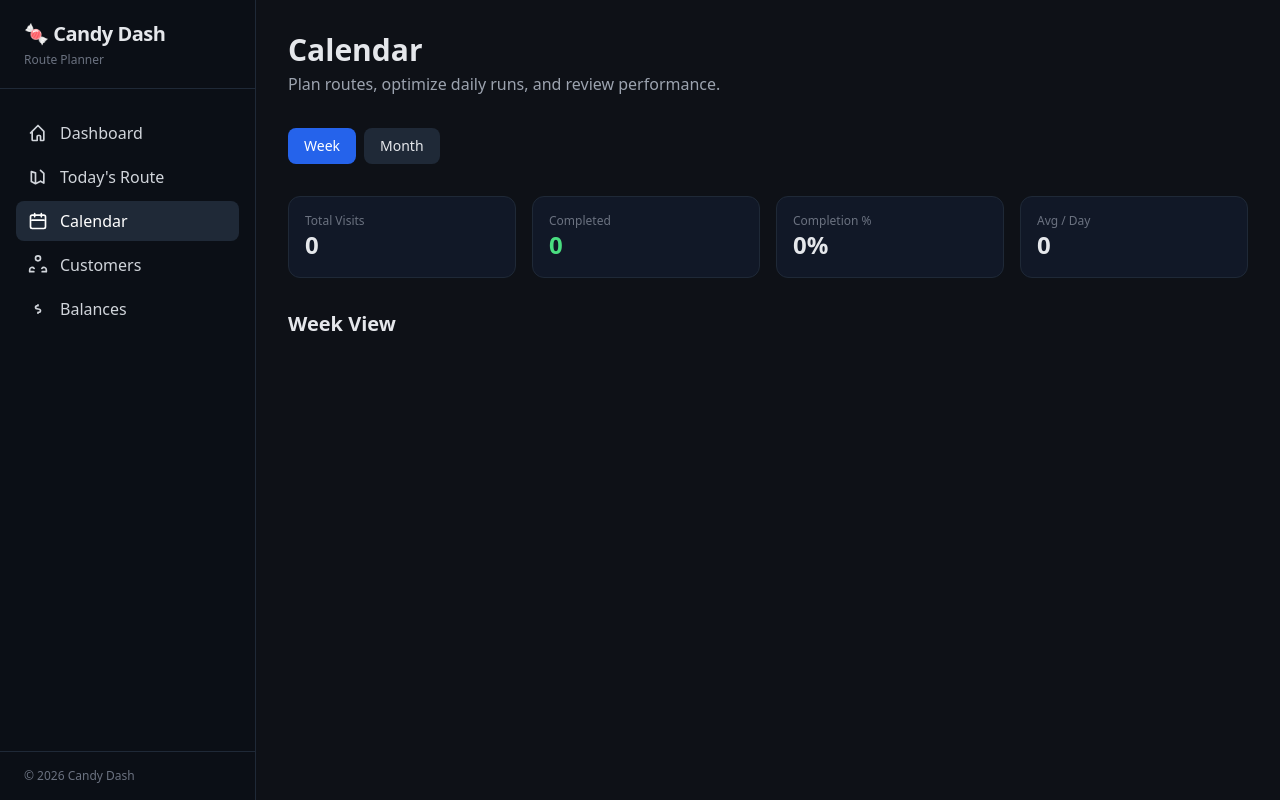
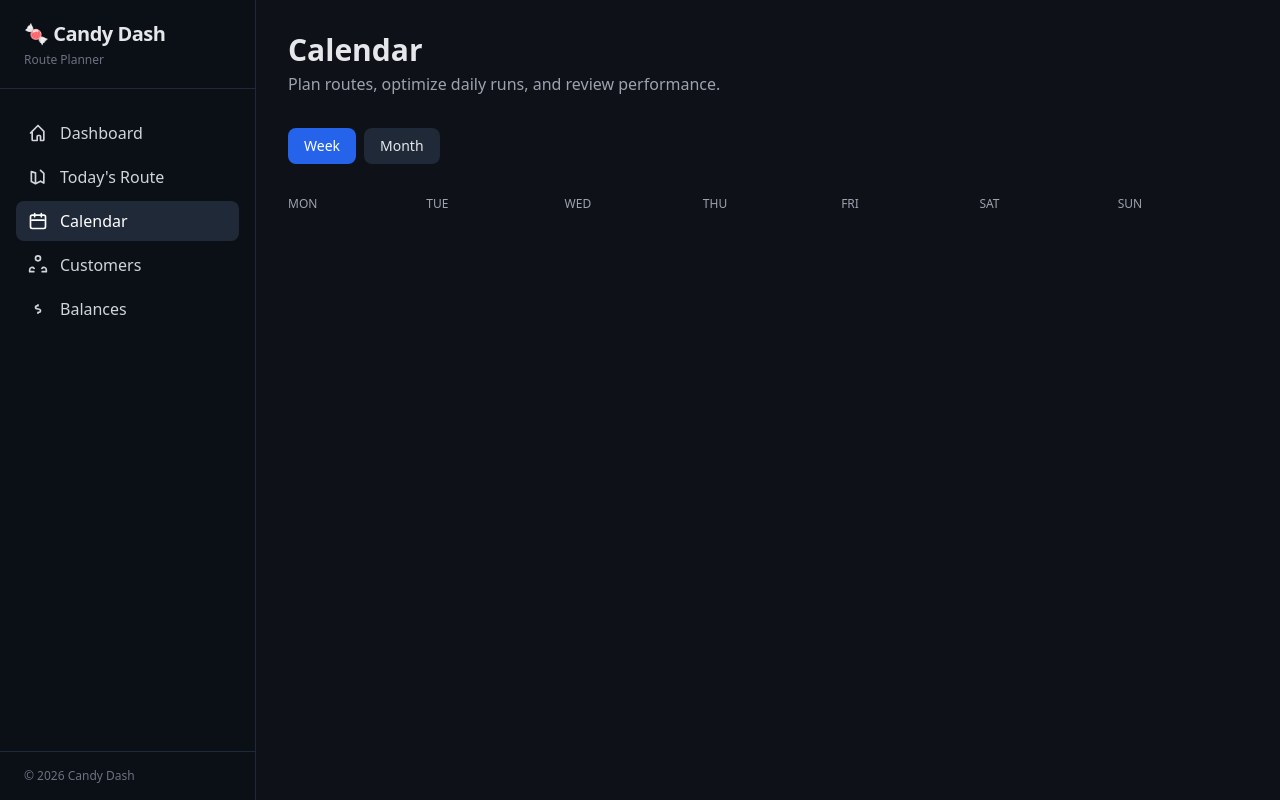
Before and after one commit to Kathail/candy, a Flask app: page /calendar/ in a window 1280 px wide. Run offline with Flask 3, Linux system fonts and the light colour scheme; data that the repository does not hold is empty; some libraries are stand-ins or nearby versions.

Commit message:
Update calendar.html

```diff
--- a/templates/calendar.html
+++ b/templates/calendar.html
@@ -10,7 +10,8 @@ content %}
     </section>
 
     <!-- View Toggle -->
-    <div class="flex items-center gap-2">
+    <div class="flex justify-between items-center">
+        <div class="flex gap-2">
             <button
                 class="view-btn bg-blue-600 text-white px-4 py-2 rounded-lg text-sm"
                 data-view="week"
@@ -24,196 +25,170 @@ content %}
                 Month
             </button>
         </div>
-
-    <!-- Analytics -->
-    <section class="grid grid-cols-2 md:grid-cols-4 gap-4" id="analytics">
-        <div class="bg-gray-900 border border-gray-800 rounded-xl p-4">
-            <div class="text-xs text-gray-500">Total Visits</div>
-            <div class="text-2xl font-bold" id="stat-total">—</div>
     </div>
-        <div class="bg-gray-900 border border-gray-800 rounded-xl p-4">
-            <div class="text-xs text-gray-500">Completed</div>
-            <div class="text-2xl font-bold text-green-400" id="stat-completed">
-                —
-            </div>
-        </div>
-        <div class="bg-gray-900 border border-gray-800 rounded-xl p-4">
-            <div class="text-xs text-gray-500">Completion %</div>
-            <div class="text-2xl font-bold" id="stat-rate">—%</div>
-        </div>
-        <div class="bg-gray-900 border border-gray-800 rounded-xl p-4">
-            <div class="text-xs text-gray-500">Avg / Day</div>
-            <div class="text-2xl font-bold" id="stat-avg">—</div>
-        </div>
-    </section>
 
     <!-- WEEK VIEW -->
-    <section id="week-view" class="space-y-4">
-        <h2 class="text-xl font-semibold">Week View</h2>
-
-        <div class="grid grid-cols-1 md:grid-cols-7 gap-3">
-            {% for date, visits in scheduled_visits.items() %}
-            <div
-                class="day-card bg-gray-900 border border-gray-800 rounded-xl p-3 min-h-[160px]"
-                data-date="{{ date }}"
-            >
-                <div class="flex justify-between items-center mb-2">
-                    <div class="font-semibold text-sm">
-                        {{ date }} {% if date == today %}
-                        <span
-                            class="ml-1 text-xs bg-blue-600 px-2 py-0.5 rounded-full"
-                        >
-                            Today
-                        </span>
-                        {% endif %}
-                    </div>
-                    <span class="text-xs text-gray-500">
-                        {{ visits | length }}
-                    </span>
+    <section id="week-view" class="space-y-2">
+        <div class="grid grid-cols-7 gap-2 text-xs text-gray-400 uppercase">
+            <div>Mon</div>
+            <div>Tue</div>
+            <div>Wed</div>
+            <div>Thu</div>
+            <div>Fri</div>
+            <div>Sat</div>
+            <div>Sun</div>
         </div>
 
-                <ul class="space-y-1 mb-3">
+        <div class="grid grid-cols-7 gap-2">
+            {% for date in week_dates %} {% set visits =
+            scheduled_visits.get(date, []) %}
+            <div
+                class="day-cell bg-gray-900 border border-gray-800 rounded-xl p-2 min-h-[150px] cursor-pointer"
+                data-date="{{ date }}"
+                onclick="openDay('{{ date }}')"
+            >
+                <div class="flex justify-between items-center mb-1">
+                    <span class="font-semibold text-sm">
+                        {{ date[-2:] }} {% if date == today %}
+                        <span class="ml-1 text-xs bg-blue-600 px-1.5 rounded"
+                            >Today</span
+                        >
+                        {% endif %}
+                    </span>
+                    <span class="text-xs text-gray-500"
+                        >{{ visits|length }}</span
+                    >
+                </div>
+
+                <ul class="space-y-1 text-xs">
                     {% for v in visits %}
-                    <li class="text-xs flex justify-between">
-                        <span class="truncate">{{ v.customer_name }}</span>
-                        {% if v.completed %}
-                        <span class="text-green-400">✓</span>
-                        {% endif %}
-                    </li>
+                    <li>{{ v.customer_name }}</li>
                     {% endfor %}
                 </ul>
 
-                <!-- Optimize -->
+                {% if visits %}
                 <button
-                    class="optimize-btn w-full text-xs bg-gray-800 hover:bg-gray-700 rounded-lg py-1.5"
-                    data-date="{{ date }}"
+                    class="optimize-btn mt-2 w-full text-xs bg-gray-800 hover:bg-gray-700 rounded py-1"
+                    onclick="event.stopPropagation(); optimizeDay('{{ date }}')"
                 >
-                    Optimize Route
+                    Optimize
                 </button>
+                {% endif %}
             </div>
             {% endfor %}
         </div>
     </section>
 
     <!-- MONTH VIEW -->
-    <section id="month-view" class="hidden space-y-4">
-        <h2 class="text-xl font-semibold">Month View</h2>
+    <section id="month-view" class="hidden space-y-2">
+        <div class="grid grid-cols-7 gap-2 text-xs text-gray-400 uppercase">
+            <div>Mon</div>
+            <div>Tue</div>
+            <div>Wed</div>
+            <div>Thu</div>
+            <div>Fri</div>
+            <div>Sat</div>
+            <div>Sun</div>
+        </div>
+
+        <div class="grid grid-cols-7 gap-2">
+            {% for date in month_dates %} {% set visits =
+            scheduled_visits.get(date, []) %} {% set count = visits | length %}
+            {% if count == 0 %} {% set heat = "bg-gray-900" %} {% elif count <=
+            2 %} {% set heat = "bg-blue-900/40" %} {% elif count <= 5 %} {% set
+            heat = "bg-orange-900/50" %} {% else %} {% set heat =
+            "bg-red-900/60" %} {% endif %}
 
             <div
-            class="grid grid-cols-7 gap-px bg-gray-800 rounded-xl overflow-hidden"
+                class="day-cell {{ heat }} border border-gray-800 rounded-xl p-2 min-h-[110px] cursor-pointer"
+                data-date="{{ date }}"
+                onclick="openDay('{{ date }}')"
             >
-            {% for i in range(1, 36) %} {% set date = (month_dates[i-1] if
-            month_dates is defined else None) %}
-            <div
-                class="day-card bg-gray-900 min-h-[120px] p-2 text-xs"
-                {%
-                if
-                date
-                %}data-date="{{ date }}"
-                {%
-                endif
-                %}
+                <div class="text-xs font-semibold mb-1">
+                    {{ date[-2:] }} {% if date == today %}
+                    <span class="ml-1 text-[10px] bg-blue-600 px-1.5 rounded"
+                        >Today</span
                     >
-                {% if date %}
-                <div class="font-semibold mb-1">
-                    {{ date }} {% if date == today %}
-                    <span class="ml-1 text-[10px] bg-blue-600 px-1.5 rounded">
-                        Today
-                    </span>
                     {% endif %}
                 </div>
 
-                {% for v in scheduled_visits.get(date, []) %}
-                <div class="truncate flex justify-between">
-                    <span>{{ v.customer_name }}</span>
-                    {% if v.completed %}
-                    <span class="text-green-400">✓</span>
+                {% for v in visits[:3] %}
+                <div class="truncate text-xs">{{ v.customer_name }}</div>
+                {% endfor %} {% if count > 3 %}
+                <div class="text-xs text-gray-400">+{{ count - 3 }} more</div>
                 {% endif %}
-                </div>
-                {% endfor %} {% if scheduled_visits.get(date) %}
-                <button
-                    class="optimize-btn mt-2 w-full text-[10px] bg-gray-800 hover:bg-gray-700 rounded py-1"
-                    data-date="{{ date }}"
-                >
-                    Optimize
-                </button>
-                {% endif %} {% endif %}
             </div>
             {% endfor %}
         </div>
     </section>
 </div>
 
+<!-- SIDE PANEL -->
+<div
+    id="side-panel"
+    class="fixed top-0 right-0 h-full w-80 bg-gray-950 border-l border-gray-800 transform translate-x-full transition-transform z-50"
+>
+    <div class="p-4 border-b border-gray-800 flex justify-between items-center">
+        <h3 class="font-semibold" id="panel-date">Route</h3>
+        <button onclick="closePanel()" class="text-gray-400 hover:text-white">
+            ✕
+        </button>
+    </div>
+    <div class="p-4 space-y-2" id="panel-content"></div>
+</div>
+
 <script>
-    /* ---------------- View Toggle ---------------- */
-    const buttons = document.querySelectorAll(".view-btn");
+    /* -------- View toggle -------- */
     const week = document.getElementById("week-view");
     const month = document.getElementById("month-view");
-
-    buttons.forEach((btn) => {
-        btn.addEventListener("click", () => {
-            buttons.forEach((b) =>
-                b.classList.remove("bg-blue-600", "text-white"),
-            );
+    document.querySelectorAll(".view-btn").forEach(btn => {
+        btn.onclick = () => {
+            document.querySelectorAll(".view-btn").forEach(b => b.classList.remove("bg-blue-600", "text-white"));
             btn.classList.add("bg-blue-600", "text-white");
-
-            if (btn.dataset.view === "week") {
-                week.classList.remove("hidden");
-                month.classList.add("hidden");
-            } else {
-                month.classList.remove("hidden");
-                week.classList.add("hidden");
-            }
-            computeStats();
-        });
+            week.classList.toggle("hidden", btn.dataset.view !== "week");
+            month.classList.toggle("hidden", btn.dataset.view !== "month");
+        };
     });
 
-    /* ---------------- Analytics ---------------- */
-    function computeStats() {
-        let total = 0;
-        let completed = 0;
-        let days = new Set();
+    /* -------- Side panel -------- */
+    function openDay(date) {
+        const panel = document.getElementById("side-panel");
+        const content = document.getElementById("panel-content");
+        const visits = window.visitsByDate[date] || [];
+        const order = getOrder(date, visits);
 
-        document.querySelectorAll(".day-card").forEach((card) => {
-            const date = card.dataset.date;
-            if (!date) return;
+        document.getElementById("panel-date").textContent = date;
+        content.innerHTML = order.map(v =>
+            `<div class="bg-gray-900 border border-gray-800 rounded px-3 py-2 text-sm">${v.customer_name}</div>`
+        ).join("");
 
-            const items = card.querySelectorAll("li");
-            if (items.length === 0) return;
-
-            days.add(date);
-            total += items.length;
-
-            items.forEach((i) => {
-                if (i.querySelector(".text-green-400")) completed++;
-            });
-        });
-
-        const avg = days.size ? (total / days.size).toFixed(1) : 0;
-        const rate = total ? Math.round((completed / total) * 100) : 0;
-
-        document.getElementById("stat-total").textContent = total;
-        document.getElementById("stat-completed").textContent = completed;
-        document.getElementById("stat-rate").textContent = rate + "%";
-        document.getElementById("stat-avg").textContent = avg;
+        panel.classList.remove("translate-x-full");
     }
 
-    /* ---------------- Optimization (UI-only) ---------------- */
-    document.querySelectorAll(".optimize-btn").forEach((btn) => {
-        btn.addEventListener("click", () => {
-            const date = btn.dataset.date;
-            btn.textContent = "Optimizing…";
-            btn.disabled = true;
+    function closePanel() {
+        document.getElementById("side-panel").classList.add("translate-x-full");
+    }
 
-            // Placeholder for backend call
-            setTimeout(() => {
-                btn.textContent = "Optimized ✓";
-                btn.classList.add("bg-green-600");
-            }, 800);
-        });
-    });
+    /* -------- Persisted order -------- */
+    function getOrder(date, visits) {
+        const saved = localStorage.getItem("routeOrder:" + date);
+        if (!saved) return visits;
+        const ids = JSON.parse(saved);
+        return ids.map(id => visits.find(v => v.customer_name === id)).filter(Boolean);
+    }
 
-    computeStats();
+    function optimizeDay(date) {
+        const visits = window.visitsByDate[date];
+        const shuffled = [...visits].sort(() => Math.random() - 0.5);
+        localStorage.setItem(
+            "routeOrder:" + date,
+            JSON.stringify(shuffled.map(v => v.customer_name))
+        );
+        openDay(date);
+    }
+
+    /* -------- Inject visits map -------- */
+    window.visitsByDate = {{ scheduled_visits | tojson }};
 </script>
 
 {% endblock %}
```
Lines whose indentation alone changed are shown as unchanged.
